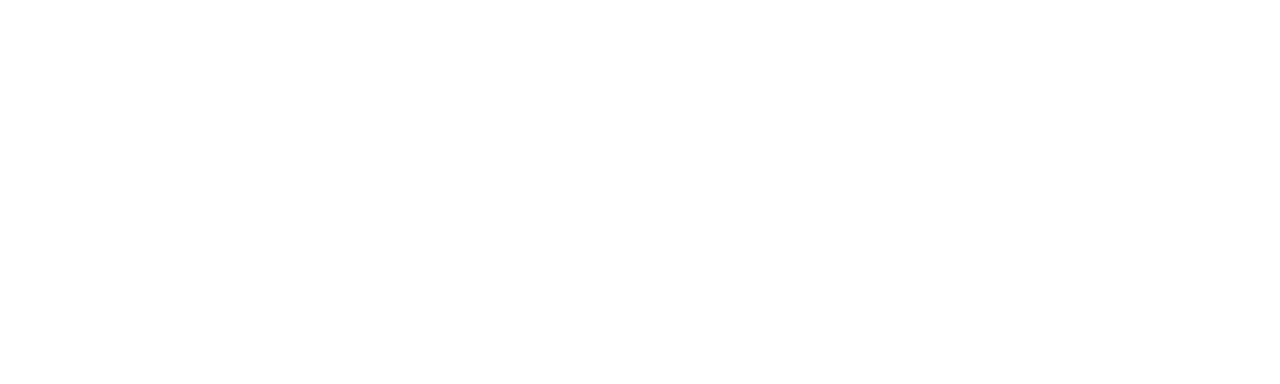
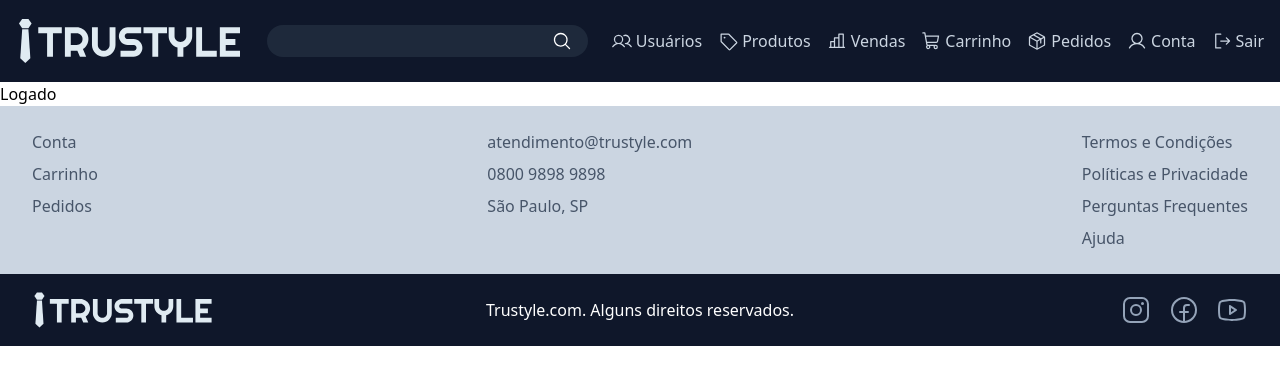
Before and after one commit to gab-braga/marketplace-app, a React (Vite) app: page /logged in a window 1280 px wide. Before the commit this address had no page. Shown: the top 384 px of the page. Built offline with nearby package versions, Linux system fonts and the light colour scheme; sample sign-in values are in the browser's storage.

Commit message:
feat: authorization with useAuth

```diff
--- a/src/App.jsx
+++ b/src/App.jsx
@@ -8,6 +8,8 @@
 import Auth from "./pages/auth";
 import Login from "./pages/auth/login";
 import Signup from "./pages/auth/signup";
+import Admin from "./pages/admin";
+import Logged from "./pages/logged";
 
 function App() {
   return (
@@ -23,6 +25,8 @@
             <Route path="login" element={<Login />} />
             <Route path="signup" element={<Signup />} />
           </Route>
+          <Route path="/admin" element={<Admin />}></Route>
+          <Route path="/logged" element={<Logged />}></Route>
         </Route>
       </Routes>
     </BrowserRouter>
--- a/src/components/header/index.jsx
+++ b/src/components/header/index.jsx
@@ -16,12 +16,14 @@
 } from "@phosphor-icons/react";
 import { useState } from "react";
 import { useForm } from "react-hook-form";
+import { useAuth } from "../../context/AuthContext";
 
 export default function Header() {
   const navigate = useNavigate();
   const [menuOpen, setMenuOpen] = useState(false);
 
   const { register, handleSubmit } = useForm();
+  const { isLogged, isAdmin, logout } = useAuth();
 
   function onSubmit(data) {
     const { search } = data;
@@ -76,12 +78,18 @@
           }`}
         >
           <ul className="flex flex-col lg:flex-row items-start justify-stretch gap-4">
+            {!isLogged() && (
+              <>
                 <li>
                   <Link
                     to="/auth/login"
                     className="flex items-center justify-start gap-3 lg:gap-1 text-slate-300 hover:text-slate-100"
                   >
-                <LockOpen className="text-inherit" weight="regular" size={20} />
+                    <LockOpen
+                      className="text-inherit"
+                      weight="regular"
+                      size={20}
+                    />
                     Login
                   </Link>
                 </li>
@@ -98,12 +106,20 @@
                     Cadastre-se
                   </Link>
                 </li>
+              </>
+            )}
+            {isAdmin() && (
+              <>
                 <li>
                   <Link
                     to="/"
                     className="flex items-center justify-start gap-3 lg:gap-1 text-slate-300 hover:text-slate-100"
                   >
-                <Users className="text-inherit" weight="regular" size={20} />
+                    <Users
+                      className="text-inherit"
+                      weight="regular"
+                      size={20}
+                    />
                     Usuários
                   </Link>
                 </li>
@@ -121,10 +137,18 @@
                     to="/"
                     className="flex items-center justify-start gap-3 lg:gap-1 text-slate-300 hover:text-slate-100"
                   >
-                <ChartBar className="text-inherit" weight="regular" size={20} />
+                    <ChartBar
+                      className="text-inherit"
+                      weight="regular"
+                      size={20}
+                    />
                     Vendas
                   </Link>
                 </li>
+              </>
+            )}
+            {isLogged() && (
+              <>
                 <li>
                   <Link
                     to="/"
@@ -143,7 +167,11 @@
                     to="/"
                     className="flex items-center justify-start gap-3 lg:gap-1 text-slate-300 hover:text-slate-100"
                   >
-                <Package className="text-inherit" weight="regular" size={20} />
+                    <Package
+                      className="text-inherit"
+                      weight="regular"
+                      size={20}
+                    />
                     Pedidos
                   </Link>
                 </li>
@@ -157,14 +185,20 @@
                   </Link>
                 </li>
                 <li>
-              <Link
-                to="/"
+                  <button
+                    onClick={logout}
                     className="flex items-center justify-start gap-3 lg:gap-1 text-slate-300 hover:text-slate-100"
                   >
-                <SignOut className="text-inherit" weight="regular" size={20} />
+                    <SignOut
+                      className="text-inherit"
+                      weight="regular"
+                      size={20}
+                    />
                     Sair
-              </Link>
+                  </button>
                 </li>
+              </>
+            )}
           </ul>
         </div>
       </div>
--- a/src/context/AuthContext.jsx
+++ b/src/context/AuthContext.jsx
@@ -25,7 +25,7 @@
   }
 
   function isAdmin() {
-    return isLogged && user.role === "admin";
+    return isLogged && user?.role === "admin";
   }
 
   useEffect(() => {
--- /dev/null
+++ b/src/pages/admin/index.jsx
@@ -0,0 +1,21 @@
+import { Navigate, Outlet } from "react-router-dom";
+import Header from "../../components/header";
+import Footer from "../../components/footer";
+import { useAuth } from "../../context/AuthContext";
+
+export default function Admin() {
+  const { isAdmin } = useAuth();
+
+  if (!isAdmin()) {
+    return <Navigate to="/auth/login" />;
+  }
+
+  return (
+    <>
+      <Header />
+      <h1>Admin</h1>
+      <Outlet />
+      <Footer />
+    </>
+  );
+}
--- a/src/pages/auth/signup/index.jsx
+++ b/src/pages/auth/signup/index.jsx
@@ -1,5 +1,8 @@
+import axios from "axios";
 import { useForm } from "react-hook-form";
-import { Link } from "react-router-dom";
+import { Link, useNavigate } from "react-router-dom";
+import { ENDPOINTS } from "../../../config/api";
+import toast from "react-hot-toast";
 
 export default function Signup() {
   const {
@@ -7,9 +10,20 @@
     handleSubmit,
     formState: { errors },
   } = useForm();
+  const navigate = useNavigate();
 
   function onSubmit(data) {
-    // console.log(data);
+    const { nome, email, senha } = data;
+    axios
+      .post(ENDPOINTS.postSignup(), { nome, email, senha })
+      .then((_) => {
+        toast.success("Cadastro concluído.");
+        navigate("/auth/login");
+      })
+      .catch((error) => {
+        console.error(error);
+        toast.error("Erro ao cadastrar. Consulte o suporte.");
+      });
   }
 
   return (
--- /dev/null
+++ b/src/pages/logged/index.jsx
@@ -0,0 +1,21 @@
+import { Navigate, Outlet } from "react-router-dom";
+import Header from "../../components/header";
+import Footer from "../../components/footer";
+import { useAuth } from "../../context/AuthContext";
+
+export default function Logged() {
+  const { isLogged } = useAuth();
+
+  if (!isLogged()) {
+    return <Navigate to="/auth/login" />;
+  }
+
+  return (
+    <>
+      <Header />
+      <h1>Logado</h1>
+      <Outlet />
+      <Footer />
+    </>
+  );
+}
```
Lines whose indentation alone changed are shown as unchanged.
